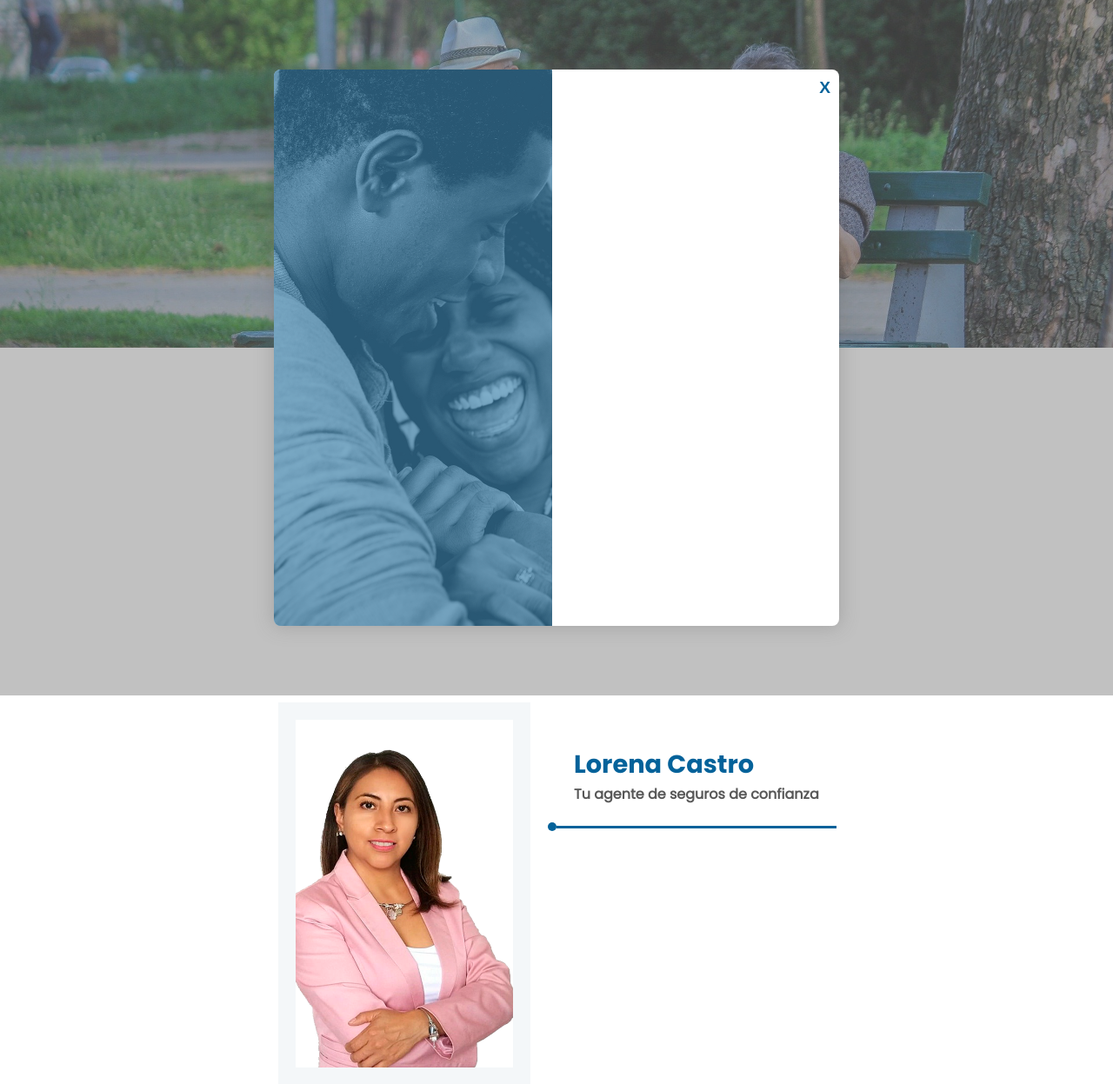
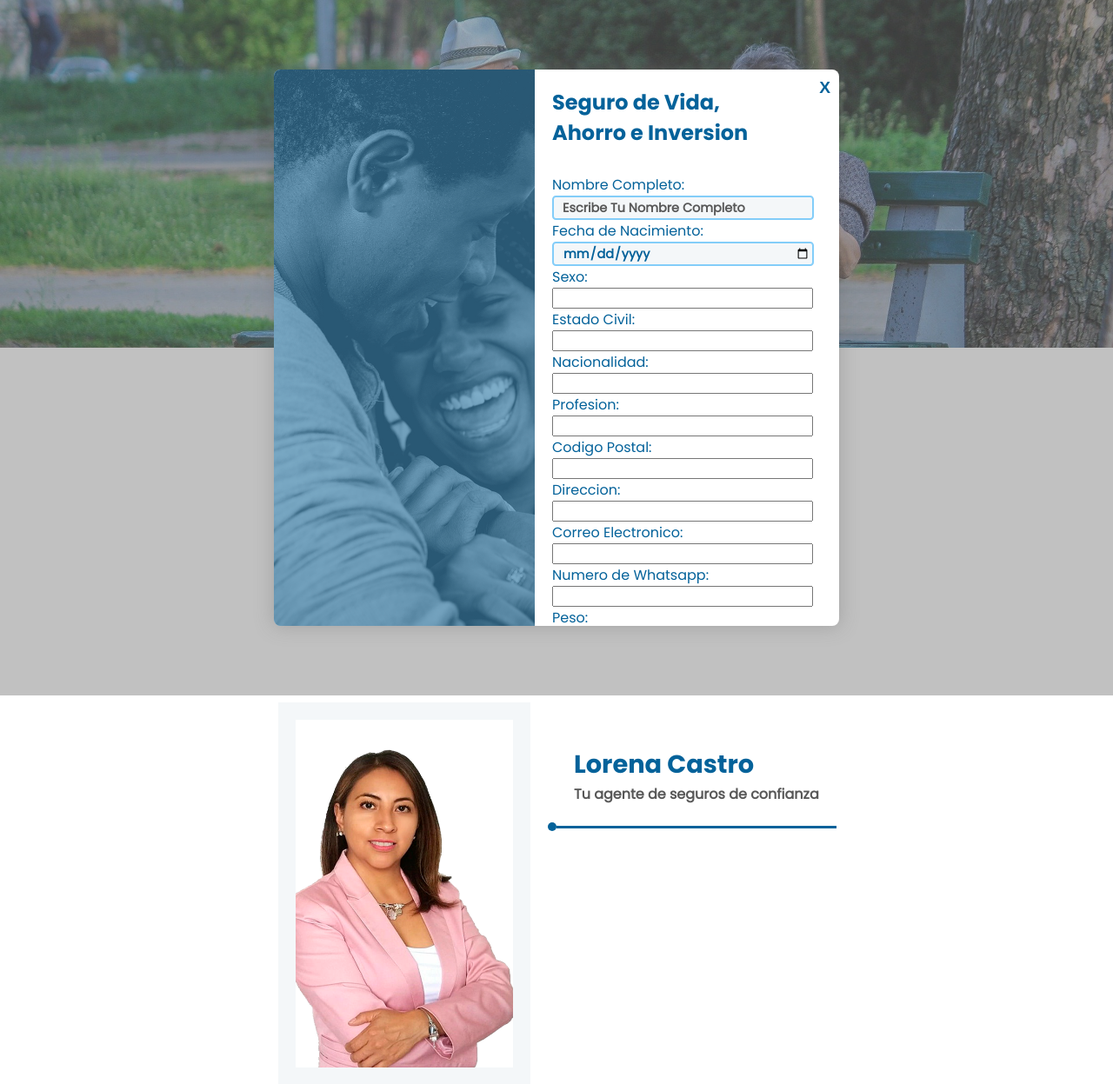
Before and after one commit to Hectorc70/web_lorena, a Django app: page / in a window 1280 px wide, after a click on "Seguro de vida, ahorro e inversión". Shown: the top 1247 px of the page at 87% size. Run offline with Django 3.2, Linux system fonts and the light colour scheme; parts of the project's set-up code (start-up, migrations or seed data) failed here and were passed over.

Commit message:
Se muestran los campos del modelo de servicio de seguro de vida

```diff
--- a/static/css/forms_styles.css
+++ b/static/css/forms_styles.css
@@ -65,6 +65,7 @@
     transition: all 0.5s ease-in-out;
 }
 
+
 .form .item{
     width: 50%;
     height: 100%;
@@ -74,9 +75,11 @@
     display: flex;
     width: 100%;
     height: 100%;
+    padding-right: 1px;
     align-items: center;
 
 }
+
 .container-photo-form{
     display: block;
     background-color: var(--color-principal);
@@ -93,3 +96,68 @@
     border-top-left-radius: .5em;
     border-bottom-left-radius: .5em;
 }
+
+.container-forms{
+    display: block;
+    width: 100%;
+    height: 80%;
+    overflow: auto;
+    padding-left: 20px;
+    padding-right: 20px;
+}
+
+.title-form{
+    text-align: left;
+    top: 20px;
+    height: 9%;
+    position: absolute;
+    font-family: 'Poppins-Bold';
+    font-size: 1.5rem;
+    color: var(--color-principal);
+}
+
+.container-fields{
+    display: flex;
+    flex-direction: column;
+    margin-top: 120px;
+    width: 100%;
+}
+
+/* CAMPOS Y LABELS */
+.labe-field{
+    color: var(--color-principal);
+    font-size: 1.0rem;
+}
+
+.input-field{
+    display: block;
+    background-color: var(--color-secundario3);
+    width: 95%;
+    height: 20px;
+    padding: 2px;
+    padding-left: 10px;
+    border-radius: .3em;
+    text-align: left;
+    color: var(--color-principal);
+    font-size: .9rem;
+    font-weight: bold;
+    border: 2px solid var(--color-secundario);
+}
+.input-field:hover{
+    border: 2px solid var(--color-principal);
+}
+
+.input-field::placeholder{
+    color: var(--color-texto);
+    font-size: .9rem;
+    font-family: 'Poppins';
+}
+input:focus{
+    outline: none;
+    outline-width: 0;
+
+}
+
+.field-select{
+
+}
--- a/static/css/styles.css
+++ b/static/css/styles.css
@@ -29,8 +29,31 @@
     font-family: 'Poppins';
 
 }
+
+
+
 body{
     background-color: var(--color-secundario2);
+}
+
+::-webkit-scrollbar {
+    width: 10px;
+}
+
+  /* Track */
+::-webkit-scrollbar-track {
+    background: var(--color-fondo);
+}
+
+  /* Handle */
+::-webkit-scrollbar-thumb {
+    background: var(--color-fondo)
+}
+
+  /* Handle on hover */
+::-webkit-scrollbar-thumb:hover {
+    background:#696969;
+
 }
 /* navagation bar */
 
--- a/templates/index.html
+++ b/templates/index.html
@@ -507,6 +507,7 @@
 
     <div id="conte-view-form">
         <form id="form-life" action="" class="form">
+            {% csrf_token %}
             <div class="conte-btn-cerrar">
                 <a onclick="cerrarVisor('form-life')" class="btn-cerrar">
                     <p>X</p>
@@ -518,6 +519,16 @@
                 </div>
 
                 <div class="container-forms item">
+                    <h3 class="title-form">Seguro de Vida,<br> Ahorro e Inversion</h3>
+                    <div class="container-fields">
+                        {% for field in form_life_insurance %}
+                        <label class="labe-field" for="{{field.label}}">{{ field.label_tag }}</label>
+
+                    {{field}}
+
+                    {% endfor %}
+                    </div>
+
                 </div>
             </div>
 
@@ -525,12 +536,12 @@
 
         <form id="form-car" action="" class="form">
             <div class="conte-btn-cerrar">
-                <a class="btn-cerrar" onclick="cerrarVisor('form-car')" >
+                <a class="btn-cerrar" onclick="cerrarVisor('form-car')">
                     <p>X</p>
                 </a>
             </div>
             <div class="container">
-                <div  class="container-photo-form item">
+                <div class="container-photo-form item">
                     <img src="{% static 'images/car.jpg' %}" alt="Imagen de pareja sonriendo felicidad">
                 </div>
 
@@ -542,7 +553,7 @@
 
         <form id="form-house" action="" class="form">
             <div class="conte-btn-cerrar">
-                <a class="btn-cerrar" onclick="cerrarVisor('form-house')" >
+                <a class="btn-cerrar" onclick="cerrarVisor('form-house')">
                     <p>X</p>
                 </a>
             </div>
--- a/web/forms.py
+++ b/web/forms.py
@@ -1,9 +1,34 @@
 from django import forms
+from django.forms import widgets
 
 from .models import LifeInsurance
 
+
+class DateTimeInput(forms.DateInput):
+    input_type = 'date'
+
 class LifeInsuranceForm(forms.ModelForm):
-
+    field = forms.ChoiceField(choices=(('Masculino','masculino'), ('Femenino','femenino'), ('Sin Especificar','sin especificar')))
     class Meta:
         model = LifeInsurance
         fields = '__all__'
+        exclude = ['id_l']
+        widgets = {
+                'date_of_birth':DateTimeInput()
+        }
+
+    def __init__(self, *args, **kwargs):
+        super().__init__(*args, **kwargs)
+
+        self.fields['name_full'].widget.attrs.update({
+            'class': 'input-field',
+            'placeholder':'Escribe Tu Nombre Completo',
+        })
+
+        self.fields['date_of_birth'].widget.attrs.update({
+            'class': 'input-field',
+            'type':'datetime-local',
+            'placeholder':'Selecciona tu fecha de nacimiento',
+        })
+
+        self.fields['name_full'].label = 'Nombre Completo'
```
